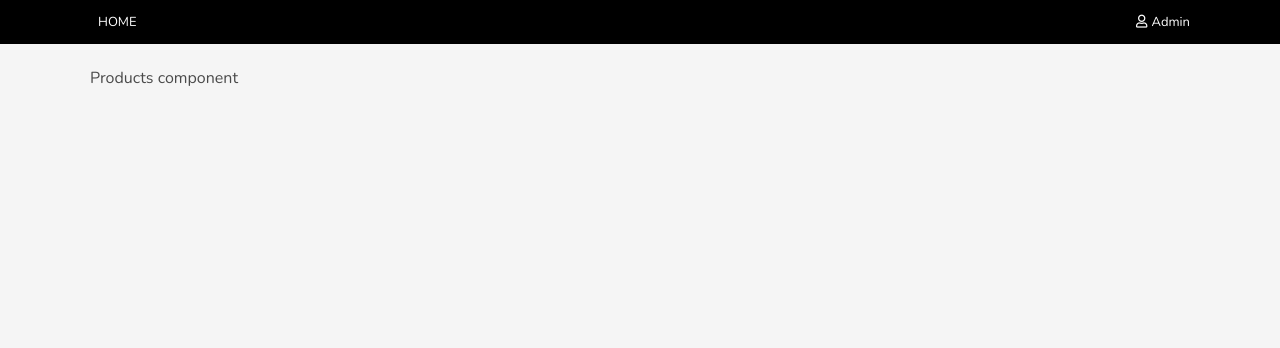
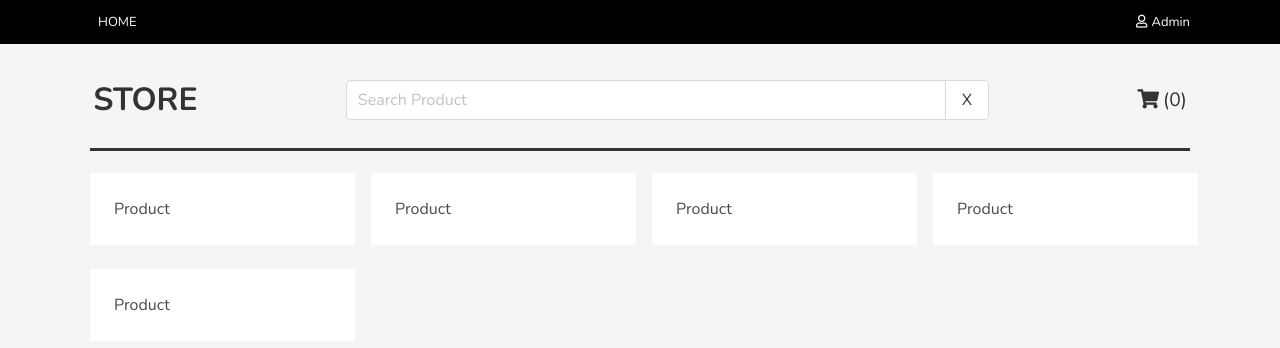
Before and after one commit to Jay-Ke/React-store, a React (Create React App) app: page / in a window 1280 px wide. Shown: the top 348 px of the page. Built offline with nearby package versions, Linux system fonts and the light colour scheme.

Commit message:
Setup product page layout. Setup toolbox and product component

```diff
--- /dev/null
+++ b/src/components/Product.js
@@ -0,0 +1,13 @@
+import React from "react";
+
+class Product extends React.Component {
+	render() {
+		return (
+			<div className="product">
+				<p>Product</p>
+			</div>
+		);
+	}
+}
+
+export default Product;
--- a/src/components/Products.js
+++ b/src/components/Products.js
@@ -1,10 +1,32 @@
 import React from "react";
+import ToolBox from "components/ToolBox";
+import Product from "components/Product";
 
 class Products extends React.Component {
 	render() {
 		return (
-			<div className="products">
-				<p>Products component</p>
+			<div>
+				{/* Product page consist of toolbox componend and product compoenet */}
+				<ToolBox />
+				<div className="products">
+					<div className="columns is-multiline is-desktop">
+						<div className="column is-3">
+							<Product />
+						</div>
+                        <div className="column is-3">
+							<Product />
+						</div>
+                        <div className="column is-3">
+							<Product />
+						</div>
+                        <div className="column is-3">
+							<Product />
+						</div>
+                        <div className="column is-3">
+							<Product />
+						</div>
+					</div>
+				</div>
 			</div>
 		);
 	}
--- /dev/null
+++ b/src/components/ToolBox.js
@@ -0,0 +1,30 @@
+import React from "react";
+
+class ToolBox extends React.Component {
+	render() {
+		return (
+			<div className="tool-box">
+				<div className="logo-text">Store</div>
+                <div className="search-box">
+                    <div className="field has-addons">
+                        <div className="control">
+                            <input type="text"
+                            className="input search-input"
+                            placeholder="Search Product"
+                            />
+                        </div>
+                        <div className="control">
+                            <button className="button">X</button>
+                        </div>
+                    </div>
+                </div>
+                <div className="cart-box">
+                    <i className="fas fa-shopping-cart"></i>
+                    <span className="cart-num">(0)</span>
+                </div>
+			</div>
+		);
+	}
+}
+
+export default ToolBox;
```
